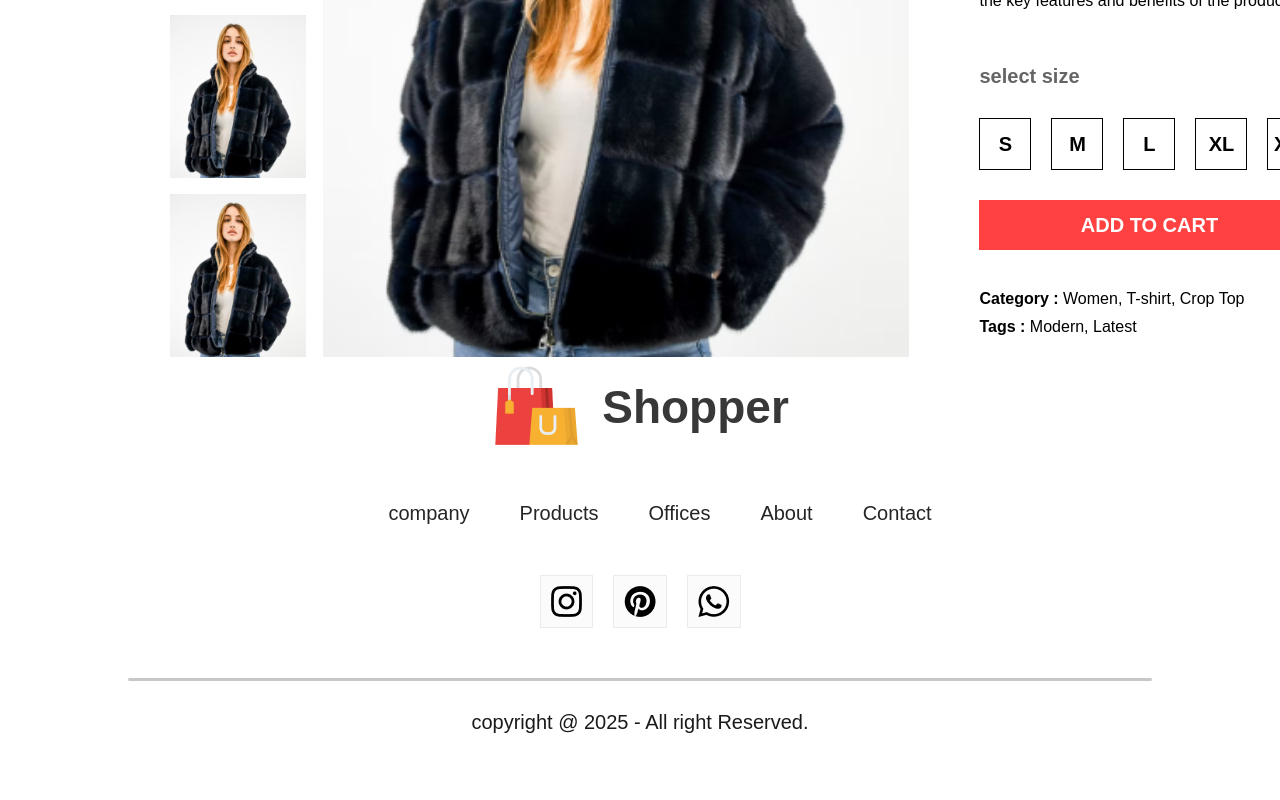
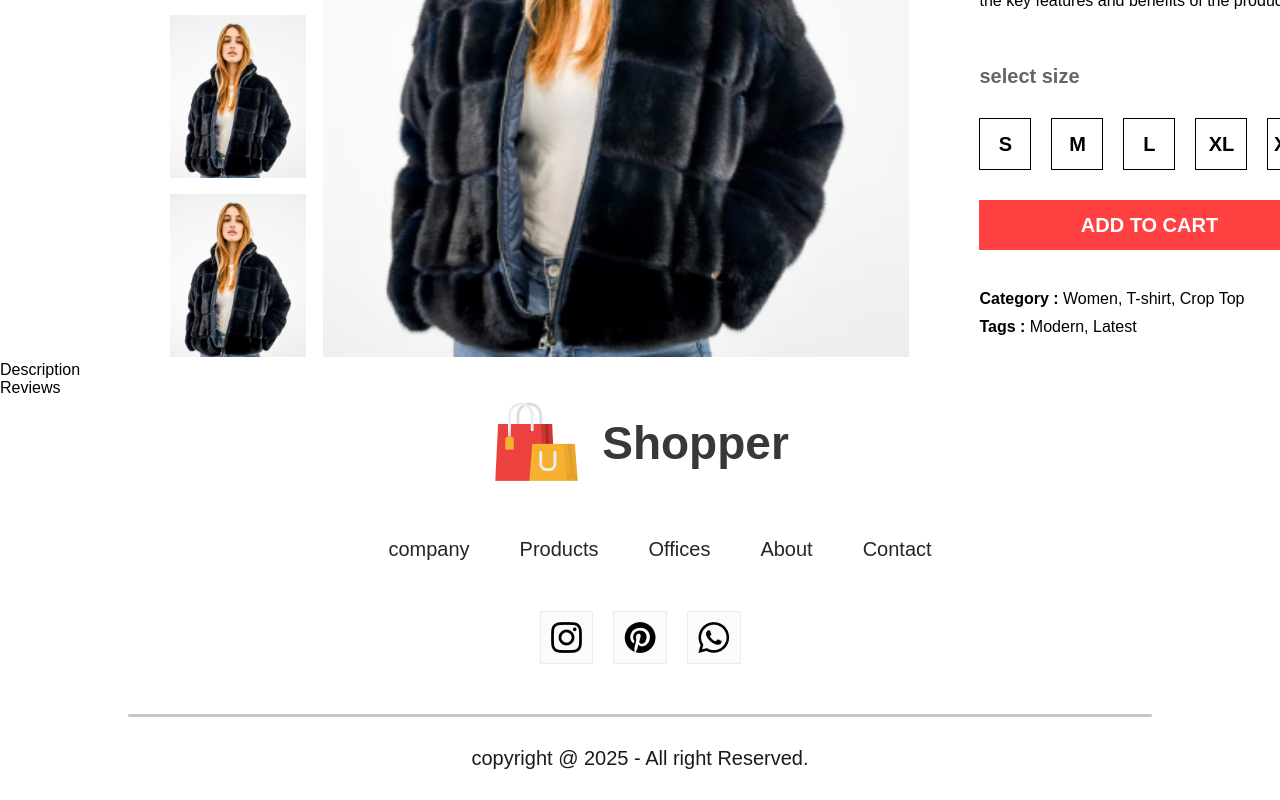
Before and after one commit to george827/E-commerce, a React (Create React App) app in the folder front-end/: page /product/1 in a window 1280 px wide. Shown: the part 578-1378 px from the top of the page. Before the commit the page ends 1342 px from the top, so only its background shows below. Built offline with nearby package versions, Linux system fonts and the light colour scheme.

Commit message:
Add description box

```diff
--- /dev/null
+++ b/front-end/src/components/DescriptionBox/DescriptionBox.jsx
@@ -0,0 +1,13 @@
+import React from 'react'
+import './DescriptionBox.css'
+
+export const DescriptionBox = () => {
+  return (
+    <div className='descriptionbox'>
+        <div className='descriptionbox-navigator'>
+            <div className="descriptionbox-nav-box">Description</div>
+            <div className="descriptionbox-nav-box fade">Reviews</div>
+        </div>
+    </div>
+  )
+}
--- a/front-end/src/pages/Product.jsx
+++ b/front-end/src/pages/Product.jsx
@@ -3,6 +3,7 @@ import { ShopContext } from '../context/ShopContext';
 import { useParams } from 'react-router-dom';
 import { Breadcrums } from '../components/Breadcrums/Breadcrums';
 import { ProductDisplay } from '../components/ProductDisplay/ProductDisplay';
+import { DescriptionBox } from '../components/DescriptionBox/DescriptionBox';
 
 export const Product = () => {
   const {all_products} = useContext(ShopContext);
@@ -12,6 +13,7 @@ export const Product = () => {
     <div>
       <Breadcrums product={product} />
       <ProductDisplay product ={product} />
+      <DescriptionBox />
     </div>
   )
 }
```
Also changed, not shown: front-end/src/components/DescriptionBox/DescriptionBox.css (added).
